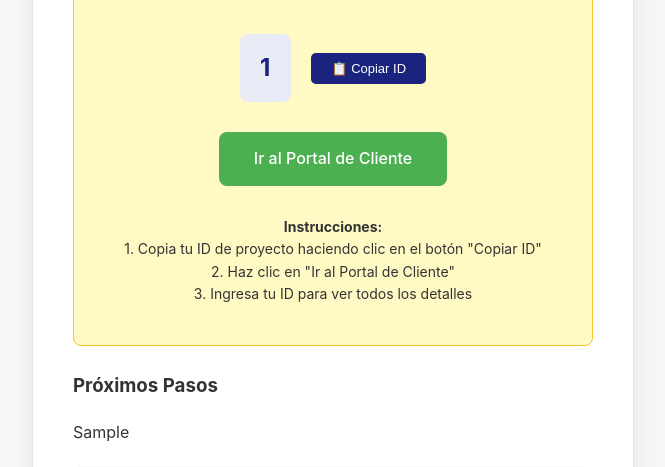
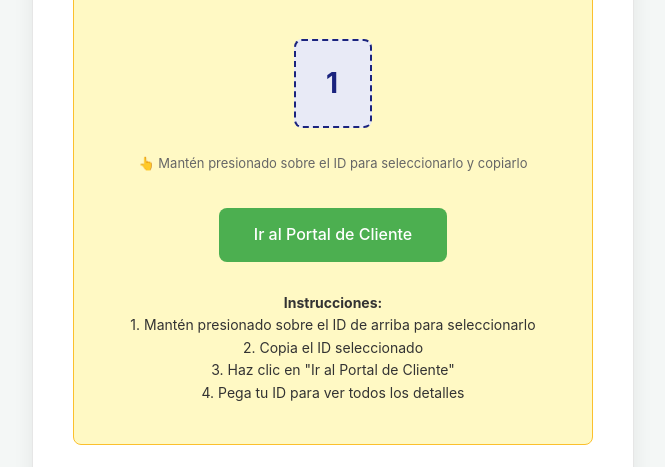
Before and after one commit to greenhproject/notificacionesclientes, a Python web app: template templates/email_first_notification.html in a window 1280 px wide. Shown: the part 839-1306 px from the top of the page, without its empty margins (307-972 px from the left). Run offline with Jinja, Linux system fonts and the light colour scheme; the template is opened without the code that fills it: most values are stand-ins (such as "Sample title", 1, 10 or a date in 2020).

Commit message:
FIX: Eliminar botón JavaScript y mejorar instrucciones para copiar ID manualmente

```diff
--- a/templates/email_base.html
+++ b/templates/email_base.html
@@ -77,36 +77,23 @@
             color: #F57F17;
         }
         .credentials-box .project-id {
-            font-size: 24px;
+            font-size: 28px;
             font-weight: bold;
             color: #1A237E;
             background: #E8EAF6;
-            padding: 15px 20px;
+            padding: 20px 30px;
             border-radius: 8px;
             display: inline-block;
             margin: 15px 0;
-            letter-spacing: 1px;
+            letter-spacing: 2px;
+            user-select: all;
+            -webkit-user-select: all;
+            -moz-user-select: all;
+            -ms-user-select: all;
+            cursor: text;
+            border: 2px dashed #1A237E;
         }
-        .copy-button {
-            display: inline-block;
-            padding: 8px 20px;
-            background-color: #1A237E;
-            color: white !important;
-            text-decoration: none;
-            border-radius: 5px;
-            font-size: 13px;
-            font-weight: 500;
-            margin-left: 10px;
-            cursor: pointer;
-            border: none;
-        }
-        .id-container {
-            display: flex;
-            align-items: center;
-            justify-content: center;
-            gap: 10px;
-            flex-wrap: wrap;
-        }
+
         .button {
             display: inline-block;
             padding: 14px 35px;
--- a/templates/email_first_notification.html
+++ b/templates/email_first_notification.html
@@ -17,31 +17,13 @@
     <div class="credentials-box">
         <h3>Acceso a tu Portal de Cliente</h3>
         <p>Hemos creado un portal exclusivo para que puedas seguir cada paso de tu proyecto. Para acceder, necesitarás el siguiente ID:</p>
-        <div class="id-container">
-            <span class="project-id" id="projectId">{{ project_id }}</span>
-            <button class="copy-button" onclick="copyToClipboard()">📋 Copiar ID</button>
+        <div style="text-align: center; margin: 20px 0;">
+            <div class="project-id">{{ project_id }}</div>
+            <p style="font-size: 13px; color: #666; margin-top: 10px;">👆 Mantén presionado sobre el ID para seleccionarlo y copiarlo</p>
         </div>
         <a href="{{ portal_url }}" class="button">Ir al Portal de Cliente</a>
-        <p style="font-size: 14px; margin-top: 15px;"><strong>Instrucciones:</strong><br>1. Copia tu ID de proyecto haciendo clic en el botón "Copiar ID"<br>2. Haz clic en "Ir al Portal de Cliente"<br>3. Ingresa tu ID para ver todos los detalles</p>
+        <p style="font-size: 14px; margin-top: 15px;"><strong>Instrucciones:</strong><br>1. Mantén presionado sobre el ID de arriba para seleccionarlo<br>2. Copia el ID seleccionado<br>3. Haz clic en "Ir al Portal de Cliente"<br>4. Pega tu ID para ver todos los detalles</p>
     </div>
-
-    <script>
-    function copyToClipboard() {
-        const text = document.getElementById('projectId').innerText;
-        navigator.clipboard.writeText(text).then(function() {
-            alert('ID copiado: ' + text);
-        }, function() {
-            // Fallback para navegadores antiguos
-            const textArea = document.createElement("textarea");
-            textArea.value = text;
-            document.body.appendChild(textArea);
-            textArea.select();
-            document.execCommand('copy');
-            document.body.removeChild(textArea);
-            alert('ID copiado: ' + text);
-        });
-    }
-    </script>
 
     <h3>Próximos Pasos</h3>
     <p>{{ next_steps }}</p>
```
